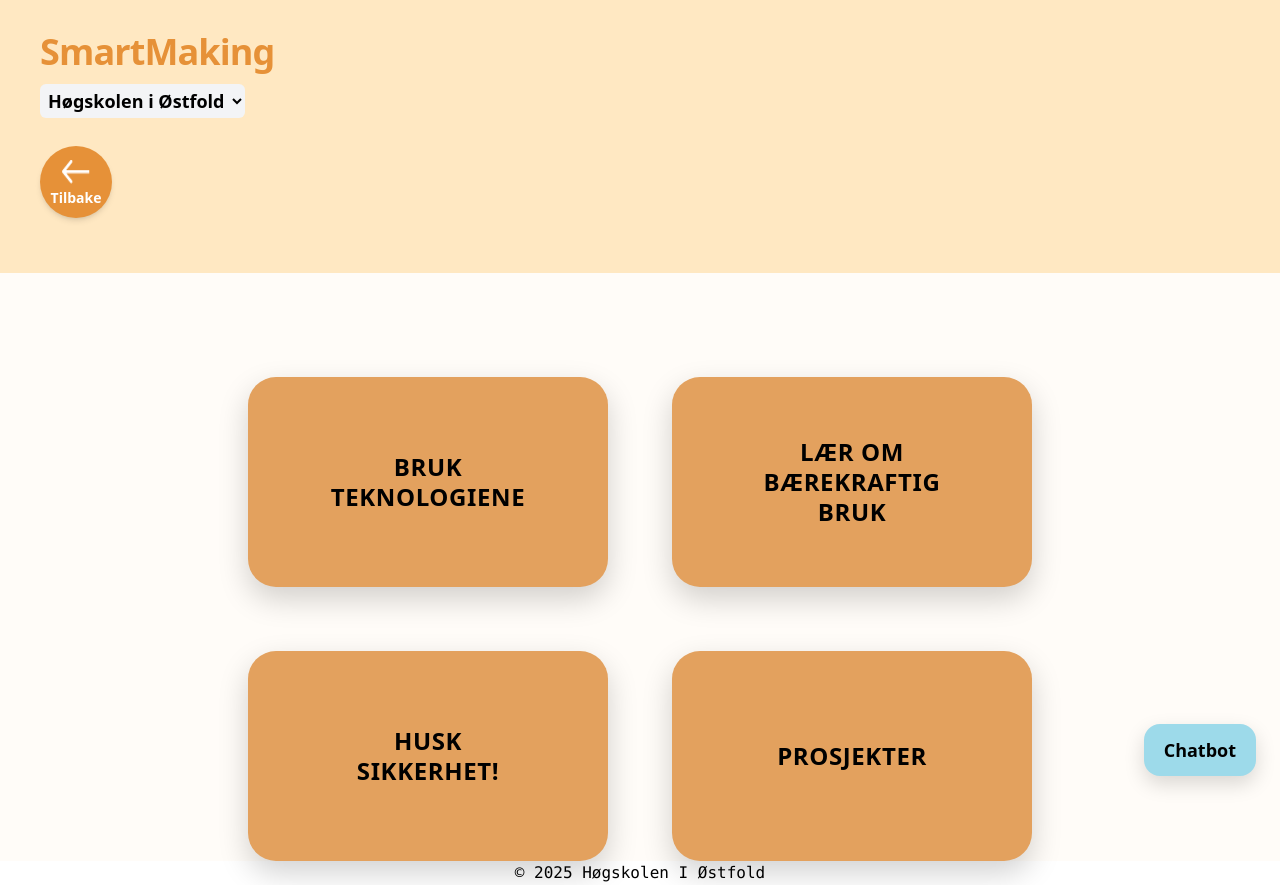
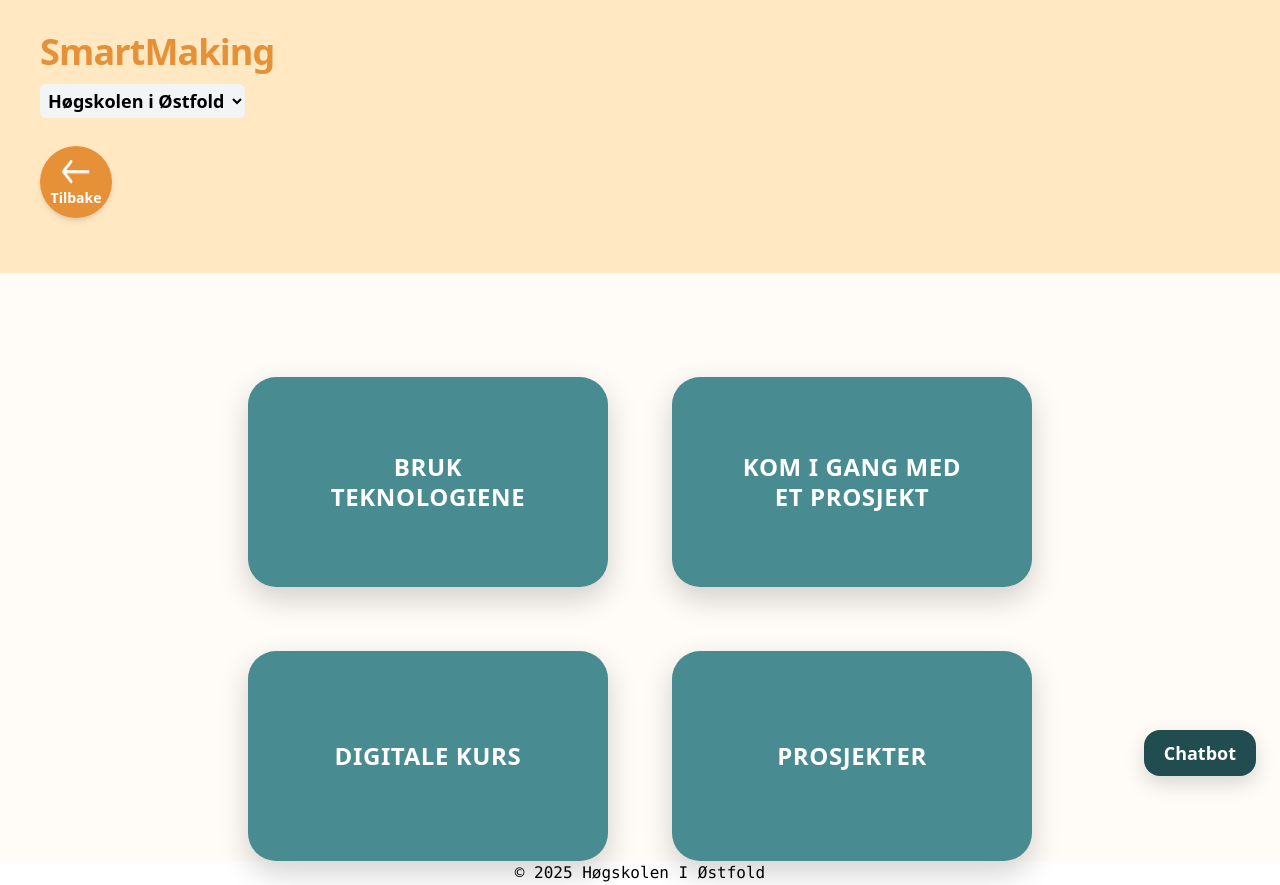
Before and after one commit to Mariannesm/Digital-fabrikasjon-plattform, a React (Vite) app: page /menu in a window 1280 px wide. Built offline with nearby package versions, Linux system fonts and the light colour scheme.

Commit message:
Update
Laget heller en component av chatbot knappen :) endret farger ettersom vi endret litt på fargeplatten samt overskrifter.

```diff
--- a/src/components/Cardbutton.jsx
+++ b/src/components/Cardbutton.jsx
@@ -5,13 +5,13 @@ function CardButton({ children, onClick }) {
     <button
       onClick={onClick}
       className="w-[300px] h-[180px] sm:w-[360px] sm:h-[210px]
-                 rounded-[28px] bg-[#e3a15e]
+                 rounded-[28px] bg-[#488B90]
                  shadow-[0_12px_30px_rgba(0,0,0,0.18)]
                  hover:shadow-[0_16px_36px_rgba(0,0,0,0.22)]
                  transition-transform duration-200 hover:-translate-y-0.5
                  grid place-items-center text-center
                  uppercase tracking-wide text-xl sm:text-2xl font-bold
-                 hover:bg-[#FF9E38] text-black"
+                 hover:bg-[#214C50] text-white"
     >
       <div className="leading-tight">{children}</div>
     </button>
--- /dev/null
+++ b/src/components/ChatBot.jsx
@@ -0,0 +1,16 @@
+import React from "react";
+
+function Chatbot({ children, onClick }) {
+  return (
+    <button
+      onClick={onClick}
+      className="fixed bottom-6 right-6 rounded-2xl bg-[#214C50] px-5 py-3 text-lg font-bold text-white
+                   shadow-[0_8px_20px_rgba(0,0,0,0.15)] hover:bg-[#488B90] transition hover:shadow-[0_10px_26px_rgba(0,0,0,0.20)]
+                   transition"
+    >
+      <div className="leading-tight">{children}</div>
+    </button>
+  );
+}
+
+export default Chatbot;
--- a/src/components/Header.jsx
+++ b/src/components/Header.jsx
@@ -11,7 +11,7 @@ function Header({ title = "", showSelectInstitution = false }) {
       <div className="col-span-0 row-span-4">
         {/* Venstre innhold – SmartMaking + select + tilbake */}
         <h1
-          onClick={() => navigate("/meny")}
+          onClick={() => navigate("/menu")}
           className="text-4xl sm:text-1xl font-extrabold tracking-tight text-[#E69138] mt-8 cursor-pointer"
         >
           SmartMaking
@@ -45,27 +45,4 @@ function Header({ title = "", showSelectInstitution = false }) {
   );
 }
 
-// <div className="min-h-screen text-black flex flex-col bg-[#FFFCF8]">
-//   {/* HEADER */}
-//   <div className="bg-[#FFE8C2]">
-//     <div className="px-4 sm:px-10 pt-3 pb-2 flex flex-col gap-3 sm:flex-row sm:items-center sm:justify-between">
-//       {/*logo + tilbakeknapp */}
-//       <div className="text-center sm:text-left">
-//         <h1 className="text-2xl sm:text-3xl font-extrabold tracking-tight text-[#E69138] mt-2">
-//           SmartMaking
-//         </h1>
-//         <div className="text-base sm:text-lg text-black font-semibold">
-//           Høgskolen i Østfold: Halden
-//         </div>
-//         <div className="mt-2 flex justify-center sm:justify-start">
-//           <Tilbake />
-//         </div>
-//       </div>
-//     </div>
-//      {/*overskriften */}
-//       <h2 className="text-3xl sm:text-4xl lg:text-5xl font-medium text-center pb-10">
-//         TEKNOLOGIER
-//       </h2>
-//   </div>
-
 export default Header;
--- a/src/pages/Menu/MenuPage.jsx
+++ b/src/pages/Menu/MenuPage.jsx
@@ -3,6 +3,7 @@ import CardButton from '../../components/Cardbutton'
 import MainWrapper from '../../components/MainWrapper';
 import Header from '../../components/Header'
 import { useNavigate } from "react-router-dom";
+import Chatbot from '../../components/ChatBot';
 
 function MenuPage() {
   let navigate = useNavigate()
@@ -19,14 +20,12 @@ function MenuPage() {
         </CardButton>
 
         <CardButton>
-          <span className="block">LÆR OM</span>
-          <span className="block">BÆREKRAFTIG</span>
-          <span className="block">BRUK</span>
+          <span className="block">KOM I GANG MED</span>
+          <span className="block">ET PROSJEKT</span>
         </CardButton>
 
         <CardButton>
-          <span className="block">HUSK</span>
-          <span className="block">SIKKERHET!</span>
+          <span className="block">DIGITALE KURS</span>
         </CardButton>
 
         <CardButton>
@@ -34,13 +33,10 @@ function MenuPage() {
         </CardButton>
       </section>
 
-      {/* Chatbot-knapp */}
-      <button
-        className="fixed bottom-6 right-6 rounded-2xl bg-[#9DDAEA] px-5 py-3 text-lg font-bold
-                   shadow-[0_8px_20px_rgba(0,0,0,0.15)] hover:bg-[#AAE8F9] transition hover:shadow-[0_10px_26px_rgba(0,0,0,0.20)]
-                   transition"
-      > Chatbot
-      </button>
+      <Chatbot>
+        Chatbot
+      </Chatbot>
+
     </MainWrapper>
   )
 }
--- a/src/pages/Technology/TechnologyPage.jsx
+++ b/src/pages/Technology/TechnologyPage.jsx
@@ -8,6 +8,7 @@ import ElektronikkIkon from "../../assets/ikoner/Elektronikk.png";
 import LaserkutterIkon from "../../assets/ikoner/Laserkutter.png";
 import LoddeIkon from "../../assets/ikoner/Lodding.png";
 import PodcastIkon from "../../assets/ikoner/Podcast.png";
+import Chatbot from "../../components/ChatBot";
 
 function TechnologyPage() {
   return (
@@ -79,18 +80,15 @@ function TechnologyPage() {
               alt="Podcast ikon"
               className="w-24 h-24 mx-auto mb-5 mt-5"
             />
-            <span className="block mb-6 text-center">PODCAST</span>
+            <span className="block mb-6 text-center">VINYLKUTTING</span>
           </CardButton>
         </div>
       </section>
 
-      {/* Chatbotknappen */}
-      <button
-        className=" fixed bottom-4 right-4 rounded-2xl bg-[#9DDAEA] px-4 py-2 sm:px-5 sm:py-3 text-sm sm:text-lg font-bold shadow-[0_8px_20px_rgba(0,0,0,0.15)] hover:bg-[#AAE8F9]
-          transition hover:shadow-[0_10px_26px_rgba(0,0,0,0.20)]"
-      >
+      <Chatbot>
         Chatbot
-      </button>
+      </Chatbot>
+
     </MainWrapper>
   );
 }
```
